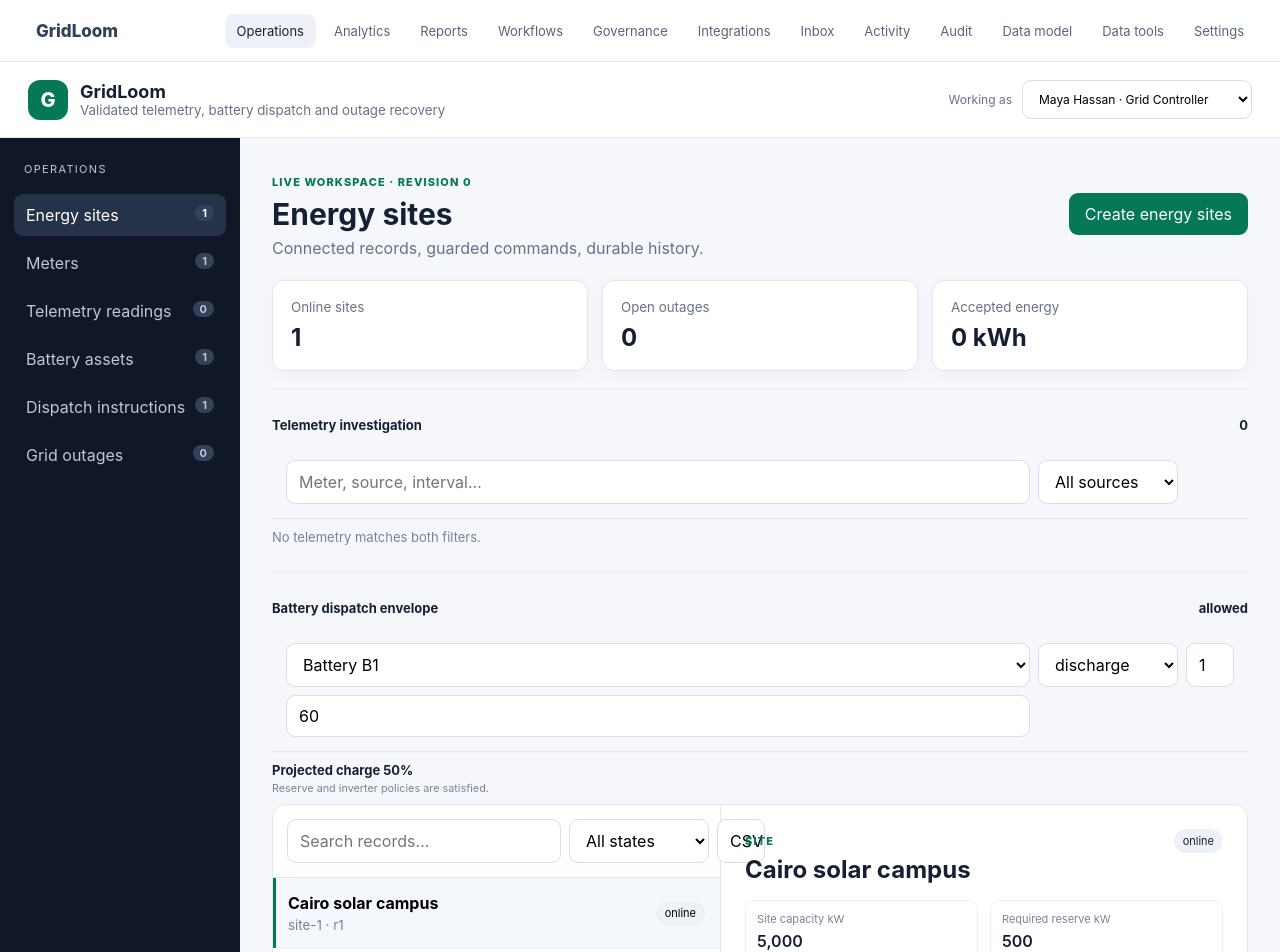
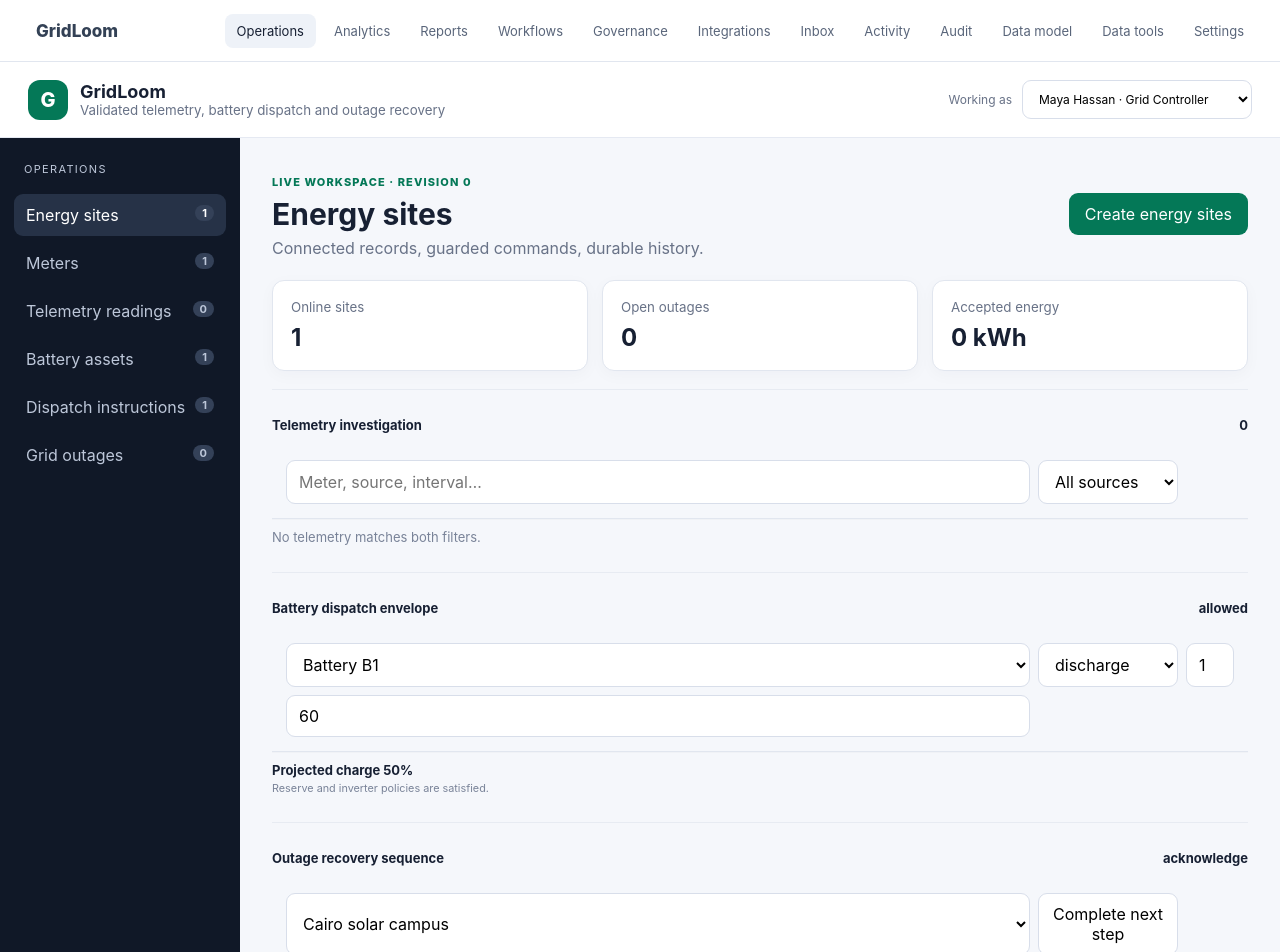
Before and after one commit to Akrambadr99/CobaltRoom, a React (Vite) app: page /operations in a window 1280 px wide. Shown: the top 952 px of the page. Built offline with nearby package versions, Linux system fonts and the light colour scheme.

Commit message:
Add ordered outage recovery workflow

```diff
--- /dev/null
+++ b/src/features/workspace/DomainLifecyclePanel.tsx
@@ -0,0 +1,27 @@
+/* eslint-disable react-refresh/only-export-components */
+import { useState } from 'react';
+import type { Entity, Snapshot } from '../../workspace/types';
+export const recoverySteps = ['acknowledge', 'isolate', 'verify telemetry', 'restore'] as const;
+export function advanceRecovery(completed: readonly string[], site: Entity | undefined, meters: Entity[]) {
+    if (!site)
+        return { completed, error: 'Select an energy site.' };
+    const next = recoverySteps[completed.length];
+    if (!next)
+        return { completed, error: '' };
+    if (next === 'verify telemetry' && (meters.length === 0 || meters.some((item) => item.status !== 'healthy')))
+        return { completed, error: 'Every site meter must report healthy before verification.' };
+    if (next === 'restore' && site.status === 'offline')
+        return { completed, error: 'The site must be energized before service restoration.' };
+    return { completed: [...completed, next], error: '' };
+}
+export function DomainLifecyclePanel({ snapshot }: { snapshot: Snapshot }) {
+    const sites = snapshot.entities.filter((item) => item.kind === 'site');
+    const [siteId, setSiteId] = useState(sites[0]?.id ?? '');
+    const [completed, setCompleted] = useState<readonly string[]>([]);
+    const [error, setError] = useState('');
+    const site = sites.find((item) => item.id === siteId);
+    const meters = snapshot.entities.filter((item) => item.kind === 'meter' && item.fields['site'] === siteId);
+    const next = recoverySteps[completed.length];
+    const advance = () => { const result = advanceRecovery(completed, site, meters); setCompleted(result.completed); setError(result.error); };
+    return <section className="sub" aria-label="Outage recovery sequence"><h3>Outage recovery sequence <span>{next ?? 'complete'}</span></h3><div className="filters"><select aria-label="Recovery site" value={siteId} onChange={(event) => { setSiteId(event.target.value); setCompleted([]); setError(''); }}>{sites.map((item) => <option key={item.id} value={item.id}>{item.title}</option>)}</select><button onClick={advance} disabled={!next}>Complete next step</button></div><p><b>{completed.length} of {recoverySteps.length} stages complete</b><small>{error || (next ? `Next: ${next}` : 'Recovery sequence completed in order.')}</small></p></section>;
+}
--- a/src/features/workspace/WorkspacePage.tsx
+++ b/src/features/workspace/WorkspacePage.tsx
@@ -7,6 +7,7 @@ import { csv, linkedRecords, queryEntities } from '../../workspace/selectors';
 import type { Entity, Field, Snapshot, Value } from '../../workspace/types';
 import { DomainWorkflowPanel } from './DomainWorkflowPanel';
 import { DomainDepthPanel } from './DomainDepthPanel';
+import { DomainLifecyclePanel } from './DomainLifecyclePanel';
 const initialValues = (fields: Field[]) => Object.fromEntries(fields.map(field => [field.key, field.initial ?? (field.type === 'number' ? 0 : '')]));
 const download = (name: string, body: string, type: string) => { const anchor = document.createElement('a'); anchor.href = URL.createObjectURL(new Blob([body], { type })); anchor.download = name; anchor.click(); URL.revokeObjectURL(anchor.href); };
 export function WorkspacePage() {
@@ -89,7 +90,7 @@ export function WorkspacePage() {
     <header><div className="brand"><span>{product.name.slice(0, 1)}</span><div><strong>{product.name}</strong><small>{product.description}</small></div></div><label className="actor">Working as<select aria-label="Current actor" value={actorId} onChange={event => setActorId(event.target.value)}>{product.actors.map(actor => <option key={actor.id} value={actor.id}>{actor.name} · {actor.role}</option>)}</select></label></header>
     <div className="layout"><aside><p>Operations</p>{product.kinds.map(item => <button key={item.key} className={kind === item.key ? 'active' : ''} onClick={() => { setKind(item.key); setStatus(''); }}><span>{item.label}</span><b>{snapshot.entities.filter(entity => entity.kind === item.key).length}</b></button>)}<div className="aside-actions"><button onClick={() => download(product.name + '-backup.json', JSON.stringify(snapshot, null, 2), 'application/json')}>Export backup</button><button onClick={() => importRef.current?.click()}>Restore backup</button><input ref={importRef} hidden type="file" accept="application/json" onChange={event => void importBackup(event)}/></div></aside>
       <main><section className="hero"><div><small>LIVE WORKSPACE · REVISION {snapshot.revision}</small><h1>{definition?.label}</h1><p>Connected records, guarded commands, durable history.</p></div><button className="primary" onClick={openCreate}>Create {definition?.label.toLowerCase()}</button></section>
-        <section className="metrics">{product.metrics(snapshot.entities).map(metric => <article key={metric.label}><small>{metric.label}</small><strong>{metric.value}</strong></article>)}</section><DomainWorkflowPanel snapshot={snapshot}/><DomainDepthPanel snapshot={snapshot}/>
+        <section className="metrics">{product.metrics(snapshot.entities).map(metric => <article key={metric.label}><small>{metric.label}</small><strong>{metric.value}</strong></article>)}</section><DomainWorkflowPanel snapshot={snapshot}/><DomainDepthPanel snapshot={snapshot}/><DomainLifecyclePanel snapshot={snapshot}/>
         {notice && <p role="status" className="notice">{notice}</p>}
         <section className="workspace"><div className="list"><div className="filters"><input aria-label="Search records" placeholder="Search records…" value={query} onChange={event => setQuery(event.target.value)}/><select aria-label="Filter status" value={status} onChange={event => setStatus(event.target.value)}><option value="">All states</option>{definition?.states.map(item => <option key={item}>{item}</option>)}</select><button title="Export current view" onClick={() => download(kind + '.csv', csv(rows), 'text/csv')}>CSV</button></div>{rows.map(row => <button className={selectedId === row.id ? 'row selected' : 'row'} key={row.id} onClick={() => setSelectedId(row.id)}><span><strong>{row.title}</strong><small>{row.id} · r{row.revision}</small></span><em>{row.status}</em></button>)}{rows.length === 0 && <p className="empty">No records match this view.</p>}</div>
           <div className="detail">{selected ? <><div className="detail-title"><div><small>{selected.kind.toUpperCase()}</small><h2>{selected.title}</h2></div><span>{selected.status}</span></div><dl>{definition?.fields.map(field => <div key={field.key}><dt>{field.label}</dt><dd>{display(selected.fields[field.key], snapshot.entities)}</dd></div>)}</dl><div className="toolbar"><button onClick={openEdit}>Edit draft</button>{available.map(item => <button className="primary" key={item.key} onClick={() => openOperation(item.key)}>{item.label}</button>)}</div><Linked entity={selected} snapshot={snapshot}/><History entity={selected} snapshot={snapshot}/></> : <p className="empty">Choose a record to inspect it.</p>}</div></section>
```
Also changed, not shown: 2 other files (tests, documents, lock files or other folders).
